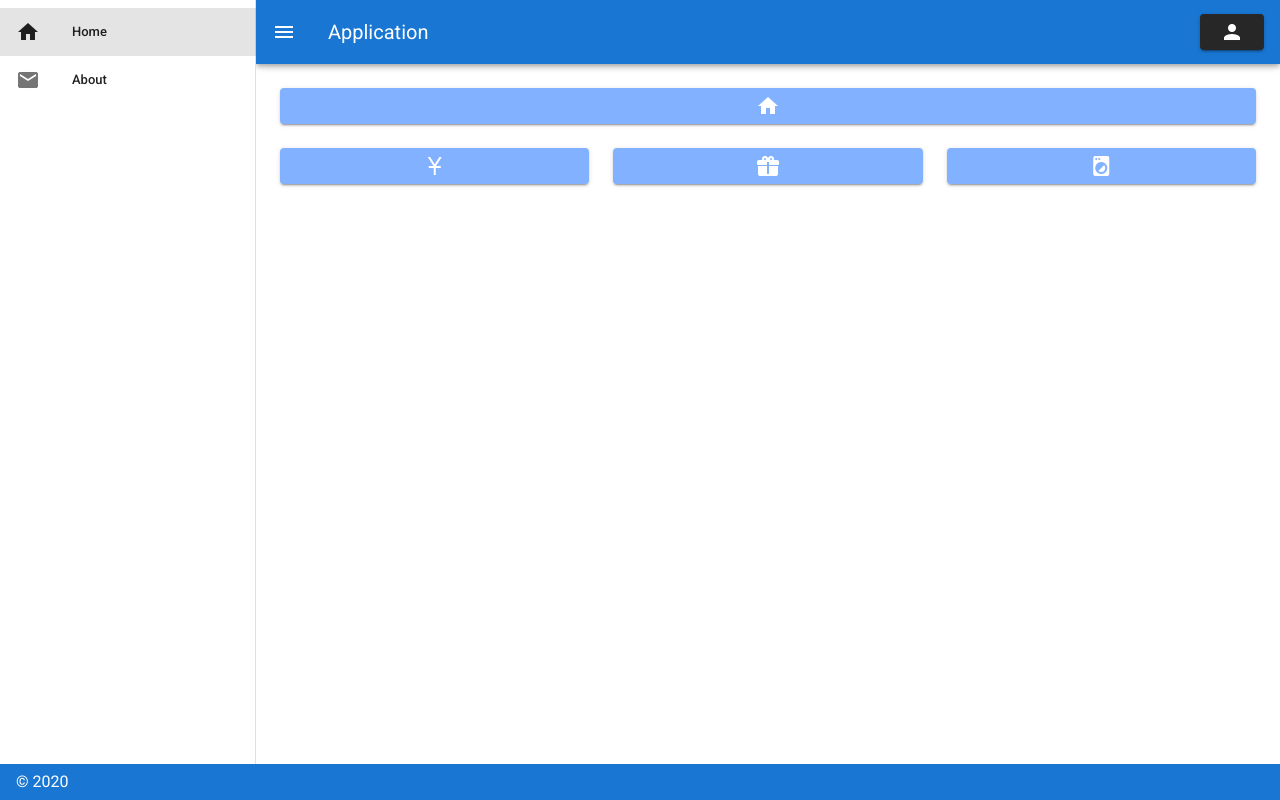
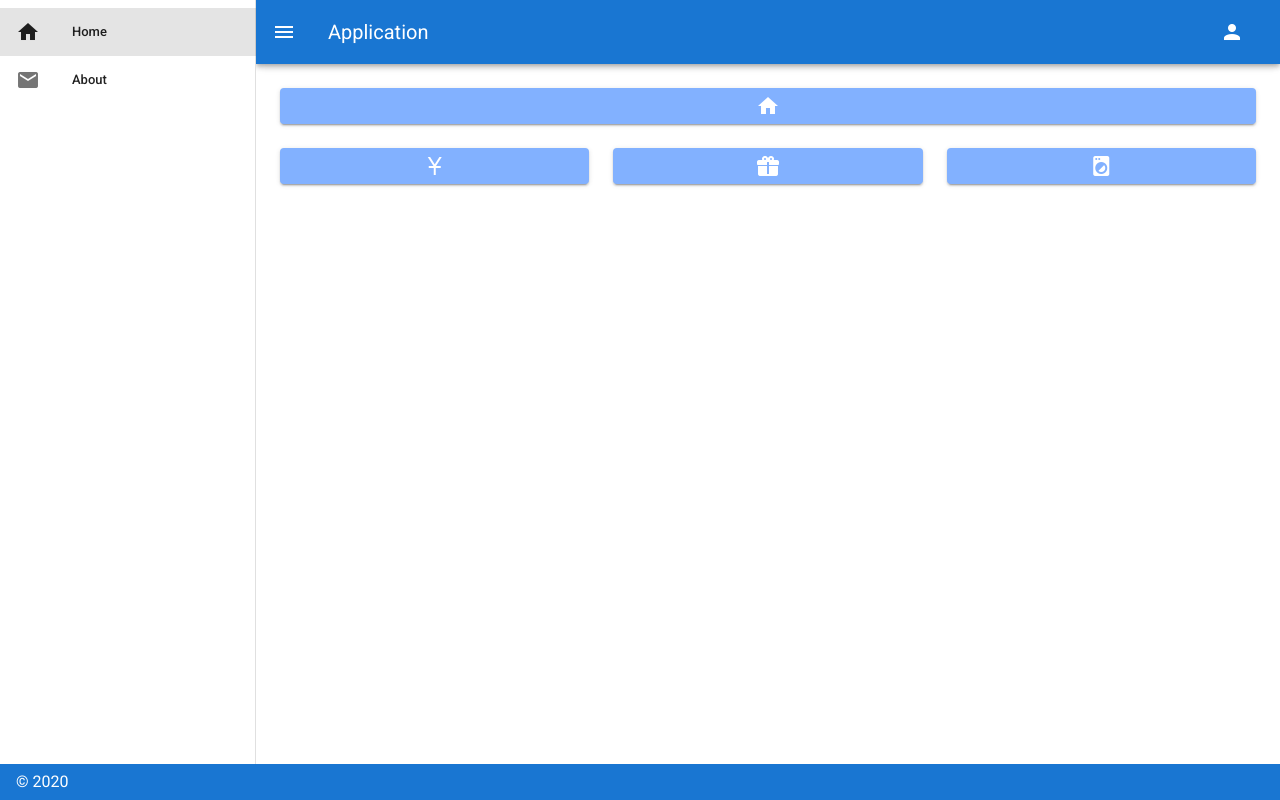
Before and after one commit to nthm1239/kajicoin, a Vue app: page / in a window 1280 px wide. Built offline with nearby package versions, Linux system fonts and the light colour scheme; no server answers; sample sign-in values are in the browser's storage.

Commit message:
アカウントボタンのレイアウト変更

```diff
--- a/src/App.vue
+++ b/src/App.vue
@@ -14,6 +14,7 @@
             dark
             v-bind="attrs"
             v-on="on"
+            text
           >
             <v-icon>mdi-account</v-icon>
           </v-btn>
```
